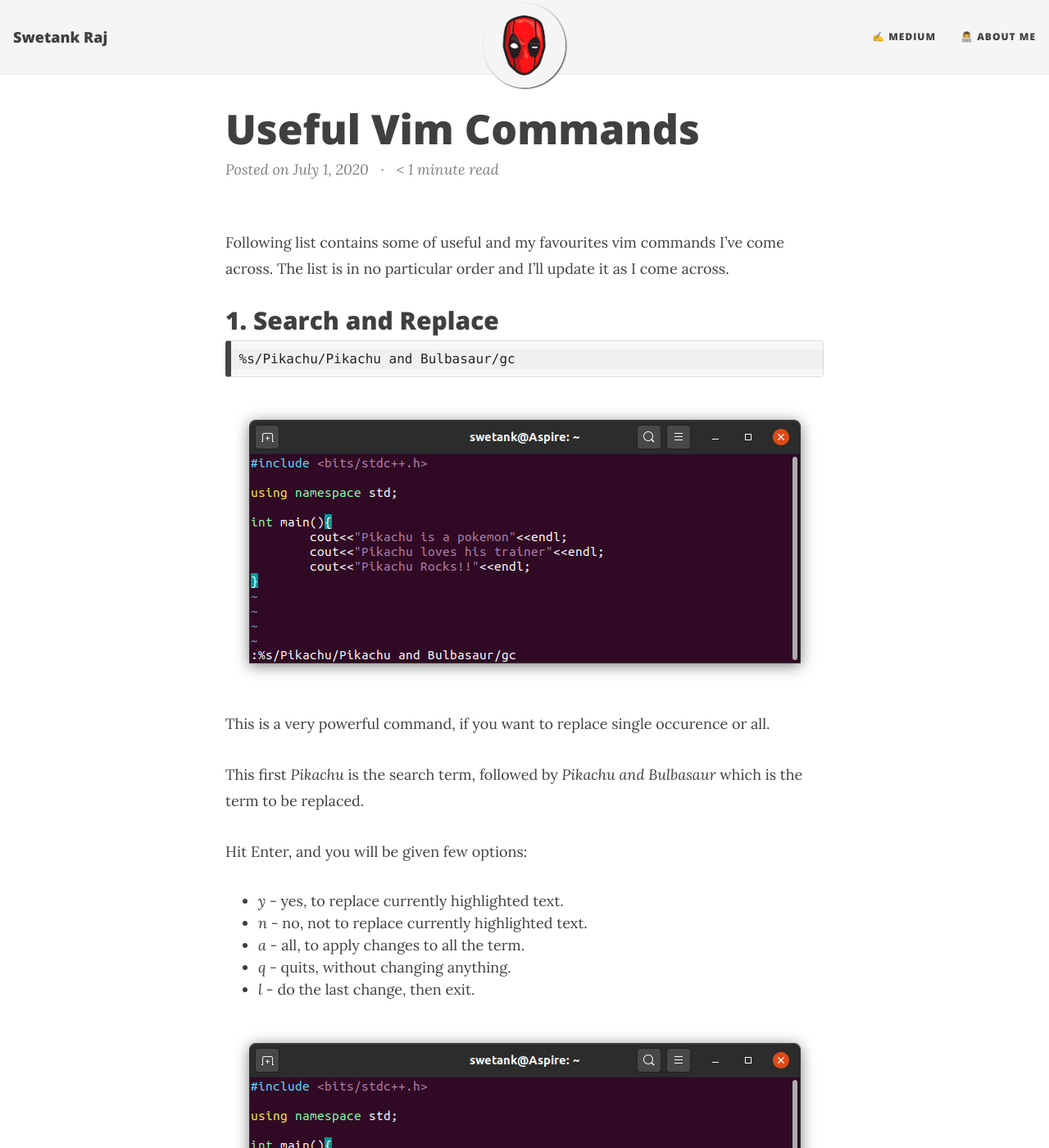
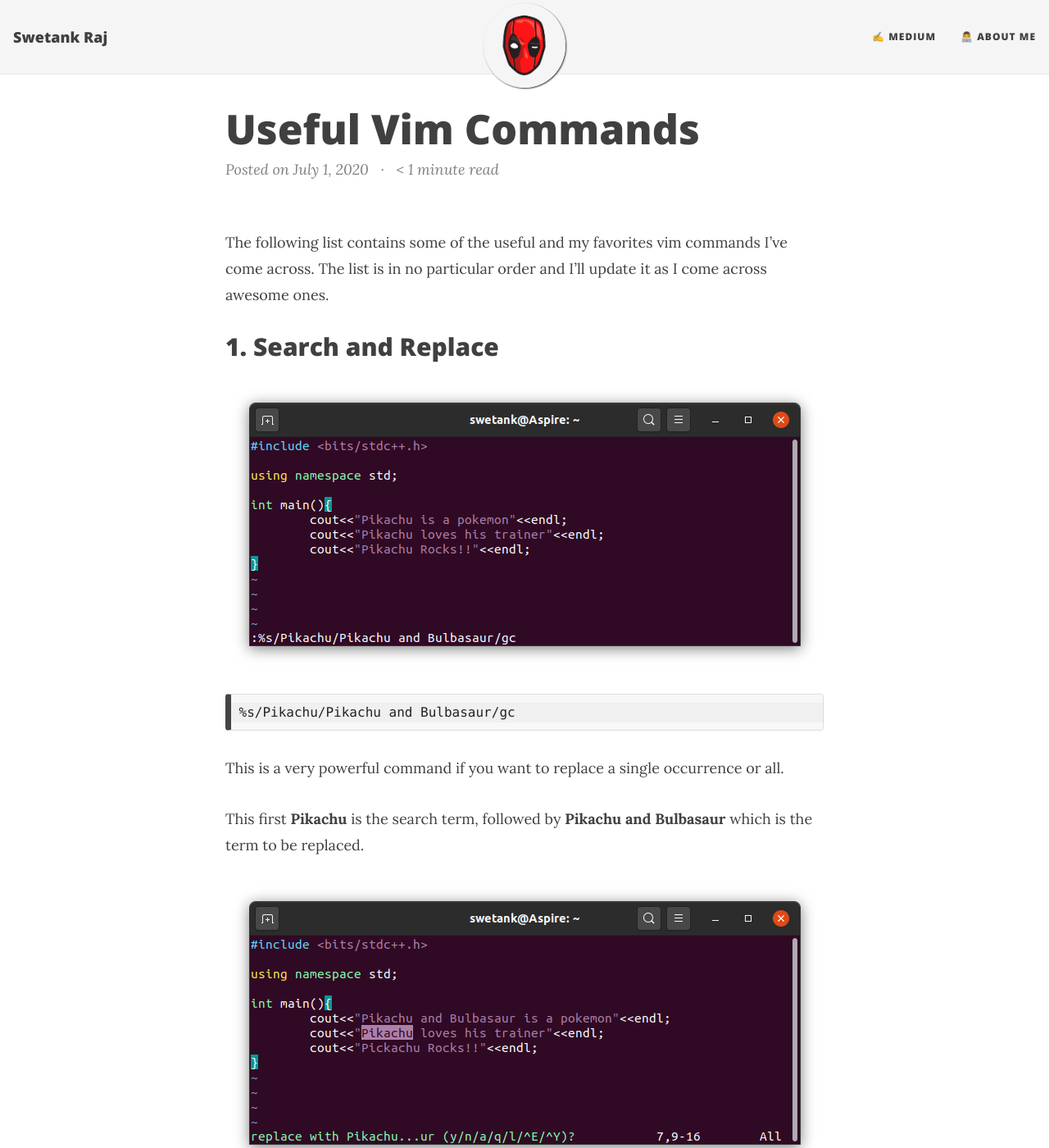
Before and after one commit to swetankraj/swetankraj.github.io, a Jekyll site: the page built from _posts/2020-07-01-useful-vim-commands.md, in a window 1280 px wide and 1400 px high. Shown: the whole window at 82% size. Built offline with Jekyll 4.4.1, drawn with Linux system fonts in a browser that asks for light colours; nearby versions of some CDN libraries; some of the changed text lies outside the part shown.

Commit message:
fix styling issue and post content

```diff
--- a/_posts/2020-07-01-useful-vim-commands.md
+++ b/_posts/2020-07-01-useful-vim-commands.md
@@ -5,25 +5,26 @@ tags: [vim, linux]
 comments: true
 ---
 
-Following list contains some of useful and my favourites vim commands I've come across. The list is in no particular order and I'll update it as I come across.
+The following list contains some of the useful and my favorites vim commands I've come across. The list is in no particular order and I'll update it as I come across awesome ones.
 
 ## 1. Search and Replace
+
+
+![Crepe](/assets/img/posts/1/find-replace-command.png){: .mx-auto.d-block :}
 
 ~~~
 %s/Pikachu/Pikachu and Bulbasaur/gc
 ~~~
 
-![Crepe](/assets/img/posts/1/pikachu-bulbasaur.png){: .mx-auto.d-block :}
+This is a very powerful command if you want to replace a single occurrence or all.
 
-This is a very powerful command, if you want to replace single occurence or all.
-
-This first *Pikachu* is the search term, followed by *Pikachu and Bulbasaur* which is the term to be replaced.
-
-Hit Enter, and you will be given few options:
-*   *y* - yes, to replace currently highlighted text.
-*   *n* - no, not to replace currently highlighted text.
-*   *a* - all, to apply changes to all the term.
-*   *q* - quits, without changing anything.
-*   *l* - do the last change, then exit.
+This first **Pikachu** is the search term, followed by **Pikachu and Bulbasaur** which is the term to be replaced.
 
 ![Crepe](/assets/img/posts/1/replace-with-pikachu.png){: .mx-auto.d-block :}
+
+Hit Enter, and you will be given a few options:
+*   **y** - yes, to replace currently highlighted text.
+*   **n** - no, not to replace currently highlighted text.
+*   **a** - all, to apply changes to all the terms.
+*   **q** - quits, without changing anything.
+*   **l** - do the last change, then exit.
```
Also changed, not shown: assets/img/posts/1/find-replace-command.png (renamed from assets/img/posts/1/pikachu-bulbasaur.png).
